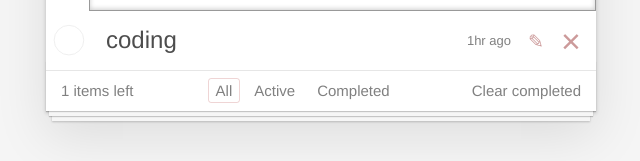
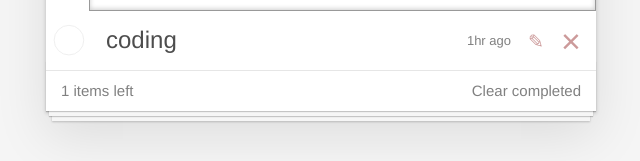
Before and after one commit to Bpkarki19/to-do-list, a React (Vite) app: page / in a window 1280 px wide. Shown: the part 305-466 px from the top of the page, without its empty margins (319-959 px from the left). Built offline with nearby package versions, Linux system fonts and the light colour scheme.

Commit message:
Taskfiltercomponent

```diff
--- a/src/App.jsx
+++ b/src/App.jsx
@@ -6,9 +6,10 @@ import Task from "./components/Task"
 import NewTaskForm from "./components/NewTaskForm"
 import Footer from "./components/Footer"
 import TaskList from "./components/TaskList"
+import TaskFilter from "./components/TaskFilter"
 
 function App() {
-  const [count, setCount] = useState(0)
+  const [tasks, setTask] = useState();
 
   return (
     <>
@@ -36,7 +37,9 @@ function App() {
           </TaskList>
 
 
-          <Footer n="1" />
+          <Footer n="1">
+            <TaskFilter/>
+          </Footer>
         </section>
       </section>
     </>
--- a/src/components/Footer.jsx
+++ b/src/components/Footer.jsx
@@ -1,19 +1,10 @@
+import { Children } from "react";
 
-export default function Footer({n}) {
+export default function Footer({n,Children}) {
   return (
     <footer className="footer">
       <span className="todo-count">{n} items left</span>
-      <ul className="filters">
-        <li>
-          <button className="selected">All</button>
-        </li>
-        <li>
-          <button>Active</button>
-        </li>
-        <li>
-          <button>Completed</button>
-        </li>
-      </ul>
+      {Children}
       <button className="clear-completed">Clear completed</button>
     </footer>
   )
--- /dev/null
+++ b/src/components/TaskFilter.jsx
@@ -0,0 +1,15 @@
+export default function TaskFilter(){
+    return(
+        <ul className="filters">
+        <li>
+          <button className="selected">All</button>
+        </li>
+        <li>
+          <button>Active</button>
+        </li>
+        <li>
+          <button>Completed</button>
+        </li>
+      </ul>
+    );
+}
```
